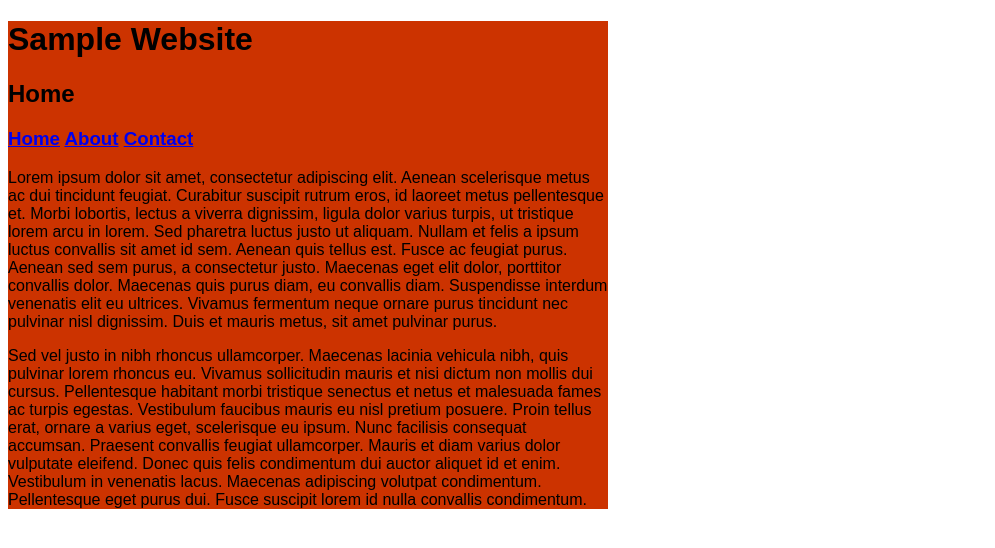
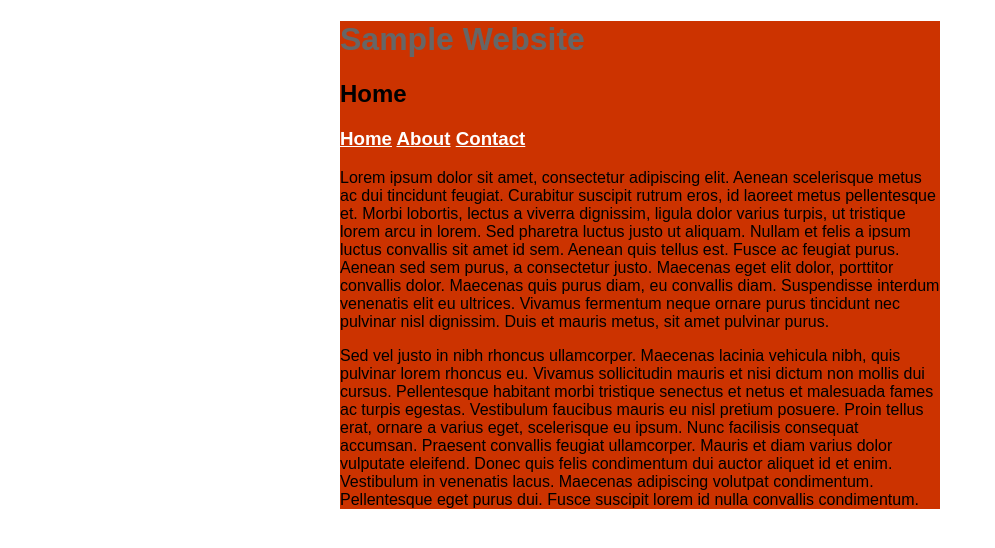
Before and after one commit to tlr87/gitTest, a plain HTML site: page index.html in a window 1280 px wide. Shown: the whole page, without its empty margins (0-995 px from the left). Drawn offline with Linux system fonts and the light colour scheme.

Commit message:
New files - approved

```diff
--- a/index.html
+++ b/index.html
@@ -9,9 +9,9 @@
 
 <body>
 <div class="text" id="wapper">
-<h1>Sample Website</h1>
+<h1 class="heading">Sample Website</h1>
 <h2>Home</h2>
-<h3><a href="index.html">Home</a> <a href="about.html">About</a> <a href="contact.html">Contact </a></h3>
+<h3><a href="/index.html">Home</a> <a href="/about.html">About</a> <a href="/contact.html">Contact </a></h3>
 <p>Lorem ipsum dolor sit amet, consectetur adipiscing elit. Aenean scelerisque metus ac dui tincidunt feugiat. Curabitur suscipit rutrum eros, id laoreet metus pellentesque et. Morbi lobortis, lectus a viverra dignissim, ligula dolor varius turpis, ut tristique lorem arcu in lorem. Sed pharetra luctus justo ut aliquam. Nullam et felis a ipsum luctus convallis sit amet id sem. Aenean quis tellus est. Fusce ac feugiat purus. Aenean sed sem purus, a consectetur justo. Maecenas eget elit dolor, porttitor convallis dolor. Maecenas quis purus diam, eu convallis diam. Suspendisse interdum venenatis elit eu ultrices. Vivamus fermentum neque ornare purus tincidunt nec pulvinar nisl dignissim. Duis et mauris metus, sit amet pulvinar purus.</p>
 <p>Sed vel justo in nibh rhoncus ullamcorper. Maecenas lacinia vehicula nibh, quis pulvinar lorem rhoncus eu. Vivamus sollicitudin mauris et nisi dictum non mollis dui cursus. Pellentesque habitant morbi tristique senectus et netus et malesuada fames ac turpis egestas. Vestibulum faucibus mauris eu nisl pretium posuere. Proin tellus erat, ornare a varius eget, scelerisque eu ipsum. Nunc facilisis consequat accumsan. Praesent convallis feugiat ullamcorper. Mauris et diam varius dolor vulputate eleifend. Donec quis felis condimentum dui auctor aliquet id et enim. Vestibulum in venenatis lacus. Maecenas adipiscing volutpat condimentum. Pellentesque eget purus dui. Fusce suscipit lorem id nulla convallis condimentum.</p>
 </div>
--- a/main.css
+++ b/main.css
@@ -1,10 +1,34 @@
 @charset "utf-8";
 /* CSS Document */
 
+body{
+	margin-bottom: 0px;
+	margin-top: 0px;
+}
 #wapper{
 	width:600px;
 	background-color: #C30;
+	margin-left:auto;
+	margin-right:auto;
+
 }
 .text{
 	font-family: Arial, Helvetica, sans-serif;
 }
+.heading{
+color:#666;
+font-family:Arial, Helvetica, sans-serif;
+
+}
+a:link {
+	color:#FFF;
+}      /* unvisited link */
+a:visited {
+	color:#666;
+}  /* visited link */
+a:hover {
+	color:#CCC;
+}  /* mouse over link */
+a:active {
+	color:#666;
+}  /* selected link */
```
Also changed, not shown: about.html (+2 -2 lines), contact.html (+2 -2 lines).
